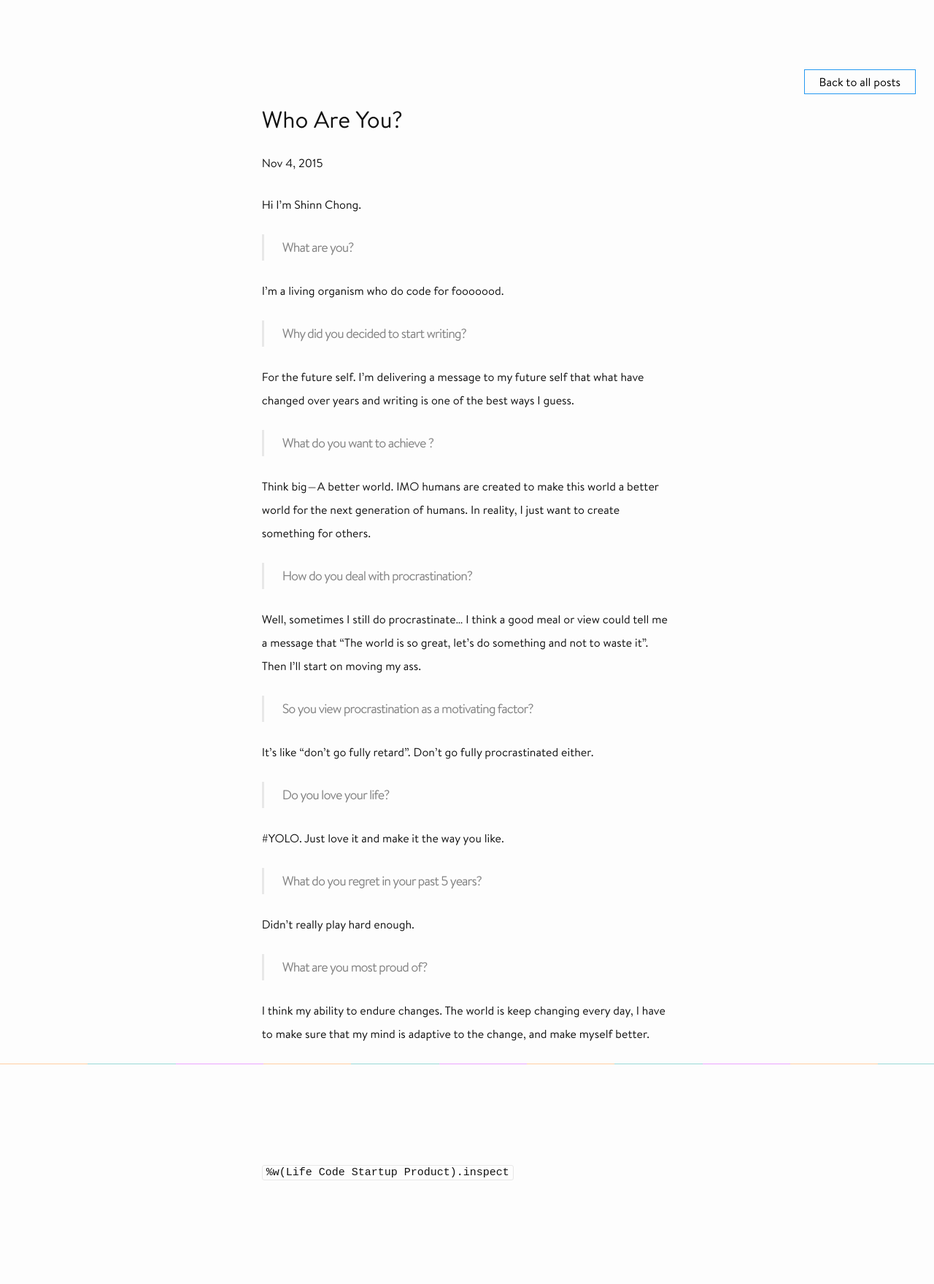
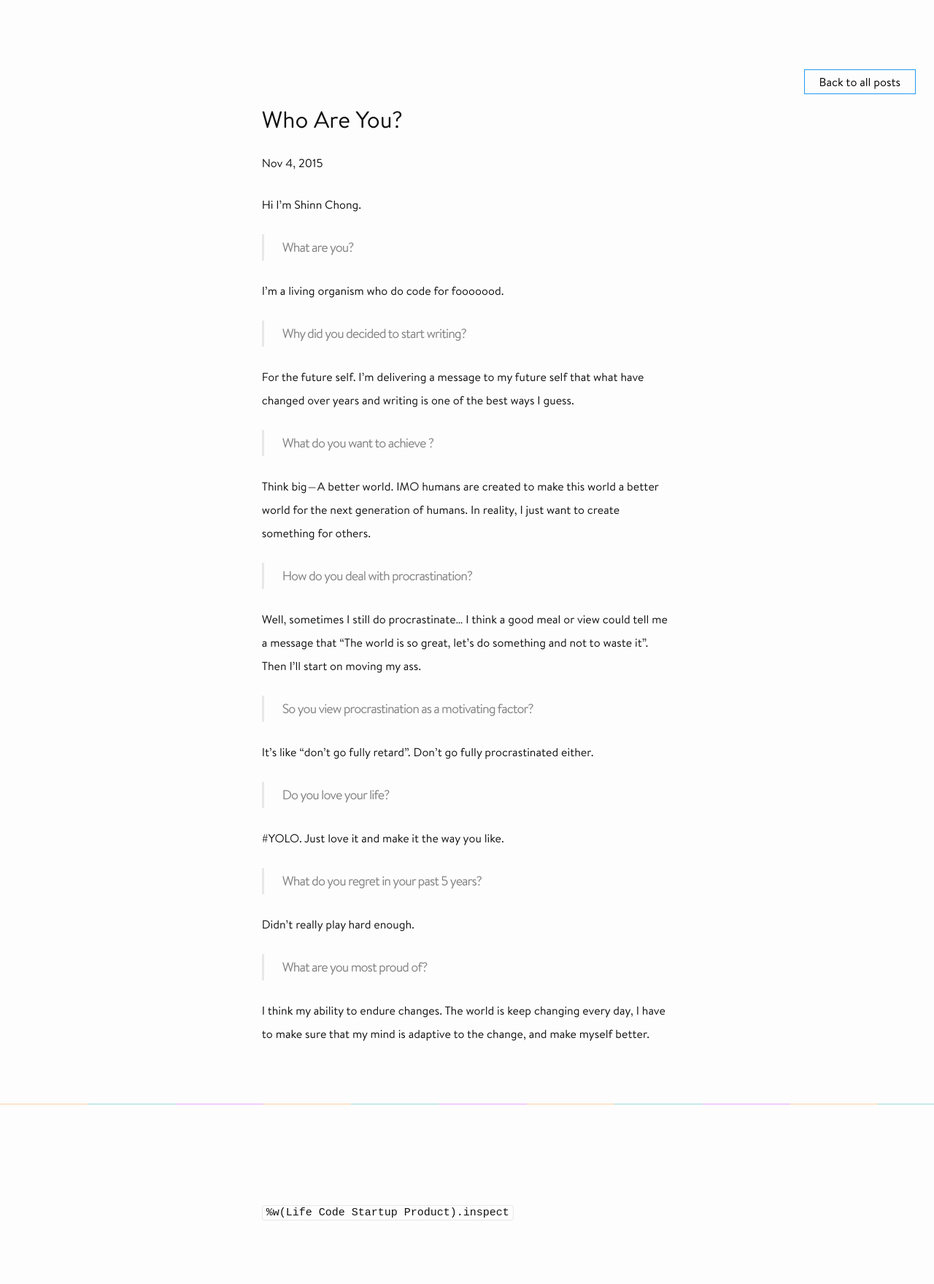
Before and after one commit to shinnc/shinnyx.github.io, a Jekyll site: the page built from _posts/2015-11-04-who-are-you.markdown, in a window 1280 px wide. Shown: the whole page at 73% size. Built offline with Jekyll 4.4.1, drawn with Linux system fonts in a browser that asks for light colours; nearby versions of some CDN libraries; a script that is not in the unit is left out; before the commit the page ends 1704 px from its top, so only the background shows below that.

Commit message:
Add some space for disqus loader

```diff
--- a/_sass/_layout.sass
+++ b/_sass/_layout.sass
@@ -127,6 +127,9 @@ a[href]
     margin-bottom: 80px
     border-bottom: 1px dashed #ccc
 
+.comments
+  margin-bottom: 80px
+
 .about
   background: url('images/avatar.jpg') no-repeat top left
   background-size: 60px 60px
```
